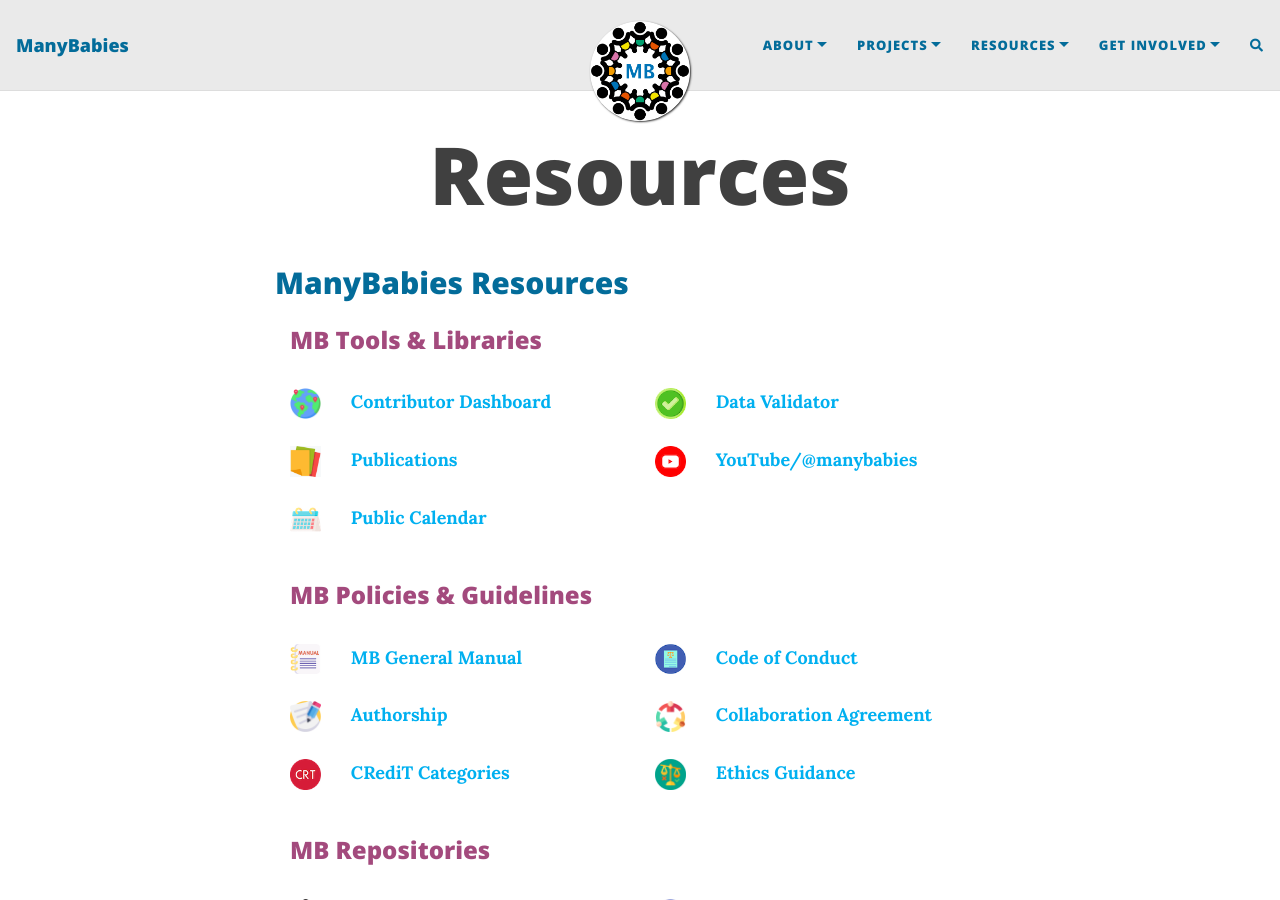
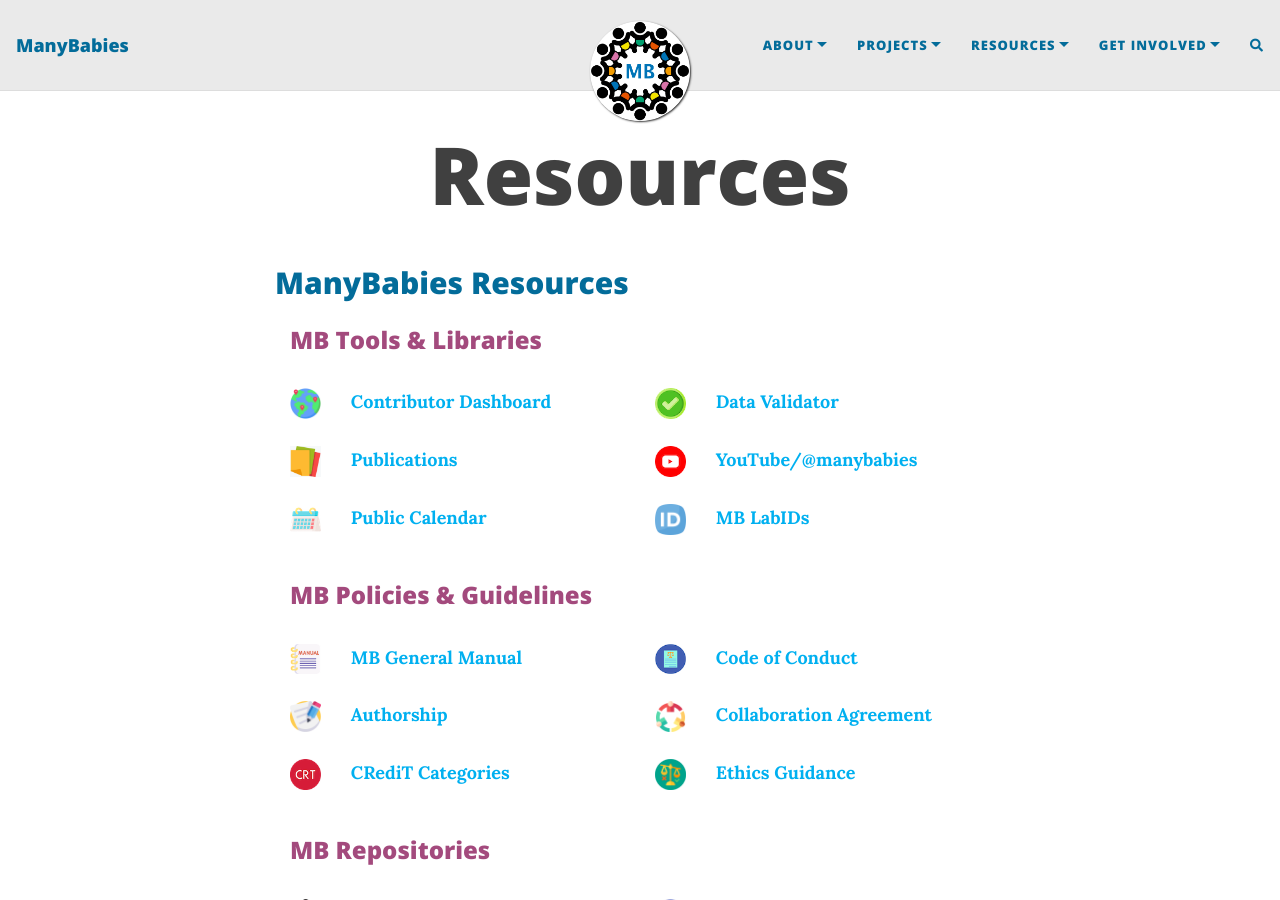
Before and after one commit to manybabies/manybabies.github.io, a Jekyll site: the page built from resources.md, in a window 1280 px wide and 900 px high. Built offline with Jekyll 4.4.1, drawn with Linux system fonts in a browser that asks for light colours; nearby versions of some CDN libraries; comment, search, counter and statistics services are not loaded.

Commit message:
add LabIDs to resources page

```diff
--- a/resources.md
+++ b/resources.md
@@ -52,8 +52,10 @@
         <a href="{{site.baseurl}}/calendar/"><b>Public Calendar</b></a>
       </div>
       <div class="col-sm-1" align="left">
+        <a href="{{site.baseurl}}/labids/"><img src="/assets/img/id.png" alt="ID" width="50"></a><br>
       </div>
       <div class="col-sm-5" align="left">
+        <a href="{{site.baseurl}}/calendar/"><b>MB LabIDs</b></a>
       </div>
     </div>
     <br>
```
Also changed, not shown: assets/img/id.png (added).
